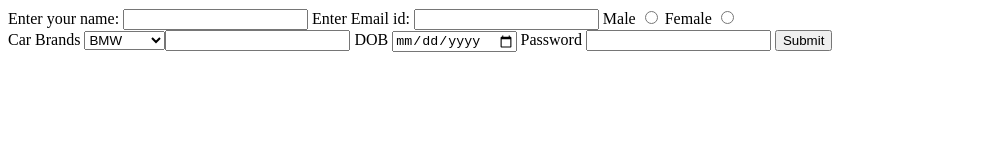
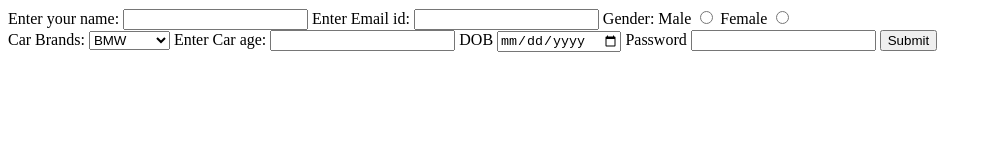
Before and after one commit to acciojob/car-insurance-form-Ayush-885868, a website: page main.html in a window 1280 px wide. Shown: the whole page, without its empty margins (0-992 px from the left). Drawn offline with Linux system fonts and the light colour scheme.

Commit message:
created a submission

```diff
--- a/main.html
+++ b/main.html
@@ -13,19 +13,23 @@
 <form method="POST">
 	<label for="name">Enter your name:</label>
 	<input type="text"  id="name" required>
+
 	<label for="email">Enter Email id:</label>
 	<input type="email" id="email" required>
-	<label>Male</label>
+
+	<label> Gender:  Male</label>
 	<input type="radio"  name ="gender" required>
 	<label >Female</label>
 	<input type="radio" name="gender"  required><br>
-	<label for="cars">Car Brands</label>
+
+	<label for="cars">Car Brands:</label>
 	<select  name ="cars" id="cars">
 		<option value="BMW">BMW</option>
 		<option value="Audi">Audi</option>
 		<option value="Mercedez">Mercedez</option>
+	</select>
 
-	<label for="carage">Enter Car age</label>
+	<label for="carage">Enter Car age:</label>
 	<input type="number" id="carage" required>
 	<label for="dop">DOB</label>
 	<input type="date"  id="dop" required>
```
